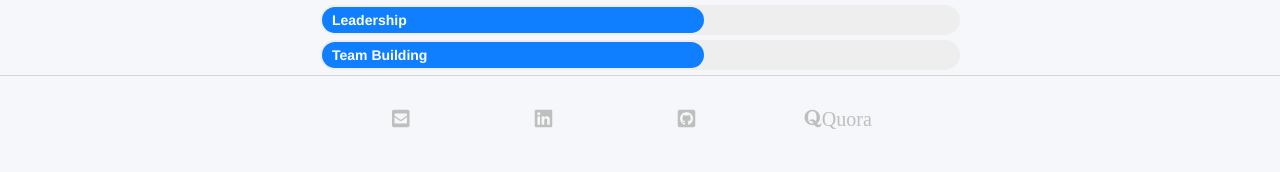
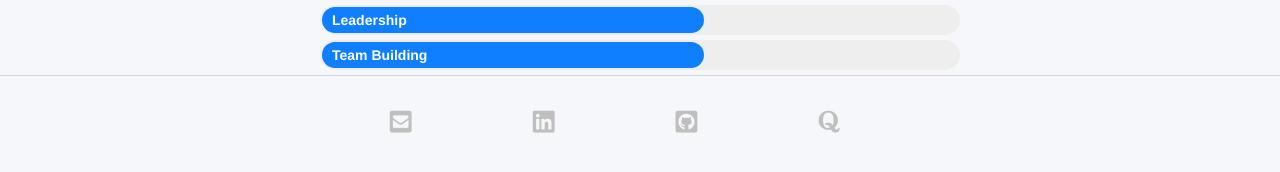
Before and after one commit to mayabenowitz/mayabenowitz.github.io, a Jekyll site: the page built from index.html, in a window 1280 px wide and 900 px high, scrolled down 1866 px. Shown: the part 683-855 px from the top of the window. Built offline with Jekyll 4.4.1, drawn with Linux system fonts in a browser that asks for light colours; nearby versions of some CDN libraries.

Commit message:
Update default.html

```diff
--- a/_layouts/default.html
+++ b/_layouts/default.html
@@ -40,10 +40,10 @@
 			</div><!-- /.container -->
 			<footer>
 	    		<ul>
-	        		<li><a href="mailto:mayabenowitz@gmail.com" style="font-size: 20px; color: #bfbfbf" class="fas fa-envelope-square"></a></li>
-				<li><a href="https://linkedin.com/in/maya-benowitz" style="font-size: 20px; color: #bfbfbf" class="fab fa-linkedin"></a></li>
-	  			<li><a href="https://github.com/mayabenowitz" style="font-size: 20px; color: #bfbfbf" class="fab fa-github-square"></a></li>
-				<li><a href="https://quora.com/profile/M-P-Benowitz-1" style="font-size: 20px; color: #bfbfbf" class="fab fa-quora">Quora</a></li>
+	        		<li><a href="mailto:mayabenowitz@gmail.com" style="font-size: 25px; color: #bfbfbf" class="fas fa-envelope-square"></a></li>
+				<li><a href="https://linkedin.com/in/maya-benowitz" style="font-size: 25px; color: #bfbfbf" class="fab fa-linkedin"></a></li>
+	  			<li><a href="https://github.com/mayabenowitz" style="font-size: 25px; color: #bfbfbf" class="fab fa-github-square"></a></li>
+				<li><a href="https://quora.com/profile/M-P-Benowitz-1" style="font-size: 25px; color: #bfbfbf" class="fab fa-quora"></a></li>
 			</ul>
 			</footer>
 
```
